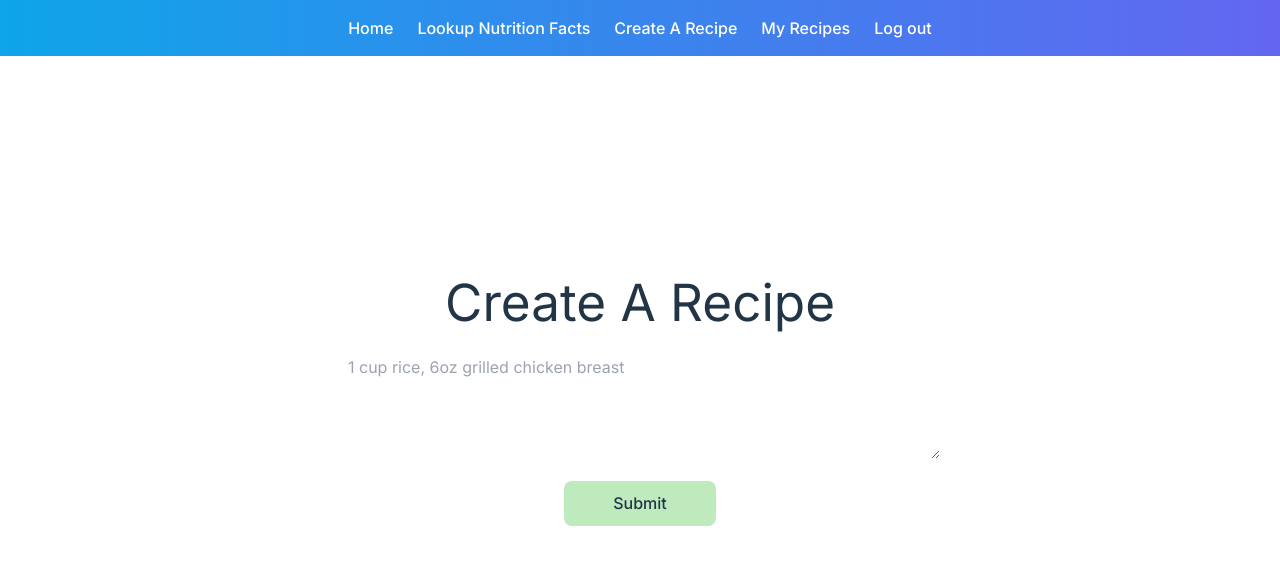
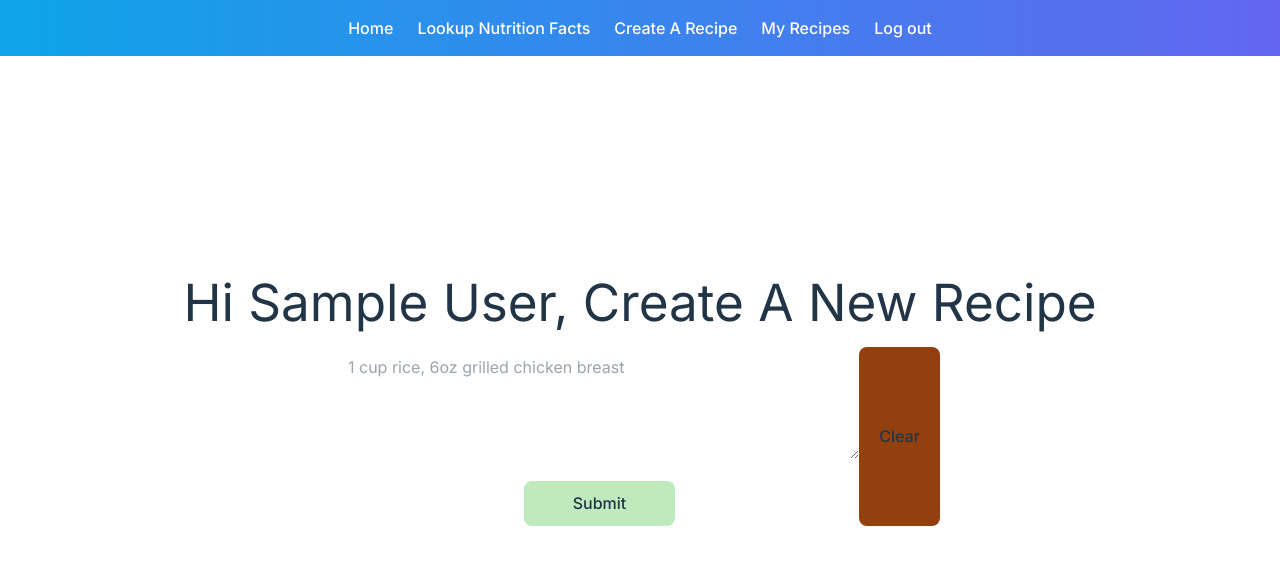
Before and after one commit to chromifier/nutrition-analysis-project-2, a Next.js app: page /CreateRecipe in a window 1280 px wide. Shown: the top 564 px of the page. Built offline with nearby package versions, Linux system fonts and the light colour scheme; no server answers; sample sign-in values are in the browser's storage.

Commit message:
Create Recipe Form work

```diff
--- /dev/null
+++ b/src/app/CreateRecipe/CreateRecipeForm.js
@@ -0,0 +1,53 @@
+"use client";
+
+import React, { useState } from 'react';
+import fetchNutrition from '../api/fetchNutrition';
+import Loading from '@/src/app/{components}/Loading';
+
+const CreateRecipeForm = ({ nutritionResults, updatedNutritionResults }) => {
+    const [isLoading, setIsLoading] = useState(false);
+    const [ingredients, setIngredients] = useState(null);
+    const [response, setResponse] = useState(null);
+    const API_ENDPOINT = "https://api.edamam.com/api/nutrition-details?app_id=bfd3dd4e&app_key=1be5ec5657603359399a2f72c545c9a0";
+
+
+    function clearLookupData() {
+        setIngredients(null);
+        updatedNutritionResults(null);
+        document.getElementById("ingredients").value = "";
+    }
+
+    async function onSubmit(event) {
+        event.preventDefault();
+        setIsLoading(true);
+
+        const formData = new FormData(event.target);
+        const ingr = formData.get("ingr")?.toString().split(",");
+        setIngredients(ingr);
+
+        const fetch = await fetchNutrition(API_ENDPOINT, ingr).then((data) => {
+            setIsLoading(false);
+            setResponse([data]);
+            updatedNutritionResults([data]);
+            console.log([data]);
+        })
+            .catch((error) => {
+                console.log('error in fetchData', error.message);
+            });
+    }
+
+    return (
+        <>
+            <form className='mt-4 w-full' onSubmit={onSubmit}>
+                <textarea placeholder="1 cup rice, 6oz grilled chicken breast" id="ingredients" rows={4} className='ingr w-full' type="text" name="ingr" required />
+                <div className='flex flex-row justify-center gap-6'>
+                    <button className='submitButton' type="submit">Submit</button>
+                </div>
+            </form>
+            <button className='mt-4 bg-amber-800 hover:bg-amber-700 transition-colors' onClick={clearLookupData}>Clear</button>
+        </>
+
+    );
+};
+
+export default CreateRecipeForm;
--- a/src/app/CreateRecipe/CreateRecipeForm.jsx
+++ /dev/null
@@ -1,28 +0,0 @@
-"use client";
-import React from 'react';
-import fetchData from '../api/fetchNutrition';
-import Loading from '@/src/app/{components}/Loading';
-
-const CreateRecipeForm = () => {
-
-    async function onSubmit(event) {
-
-        event.preventDefault();
-        setIsLoading(true);
-
-        const formData = new FormData(event.target);
-        const ingr = formData.get("ingr")?.toString().split(",");
-        setIngredients(ingr);
-
-        fetchData(process.env.API_ENDPOINT, ingr);
-    }
-
-    return (
-        <form className='mt-4 w-full' onSubmit={onSubmit}>
-            <textarea placeholder="1 cup rice, 6oz grilled chicken breast" rows={4} className='ingr w-full' type="text" name="ingr" required />
-            <button className='submitButton' type="submit">Submit</button>
-        </form>
-    );
-};
-
-export default CreateRecipeForm;
--- a/src/app/CreateRecipe/page.jsx
+++ b/src/app/CreateRecipe/page.js
@@ -1,8 +1,5 @@
-
-
 import React from 'react';
 import Link from 'next/link';
-
 import { redirect } from "next/navigation";
 import { getServerSession } from "next-auth/next";
 import { options } from "../api/auth/[...nextauth]/options";
@@ -16,17 +13,12 @@ const CreateRecipe = async () => {
         redirect("/api/auth/signin?callbackUrl=/CreateRecipe");
     }
 
-
-
     return (
         <div className='flex items-center flex-col text-center w-full'>
-            <h1>Create A Recipe</h1>
-            {session ?
-                (<div className='flex max-w-[600px] w-full justify-center'>
-                    <CreateRecipeForm />
-                </div>)
-                :
-                (<p>Please <Link href="/api/auth/signin?callbackUrl=/CreateRecipe">sign in</Link> to create a recipe.</p>)}
+            <h1>Hi {session?.user?.name}, Create A New Recipe</h1>
+                <div className='flex max-w-[600px] w-full justify-center'>
+                    <CreateRecipeForm  />
+                </div>
         </div>
     );
 };
--- a/src/app/LookupNutrition/LookupNutritionForm.js
+++ b/src/app/LookupNutrition/LookupNutritionForm.js
@@ -9,6 +9,11 @@ const LookupNutritionForm = ({ nutritionResults, updatedNutritionResults }) => {
     const API_ENDPOINT = "https://api.edamam.com/api/nutrition-details?app_id=bfd3dd4e&app_key=1be5ec5657603359399a2f72c545c9a0";
 
 
+	function clearLookupData() {
+		setIngredients(null);
+		updatedNutritionResults(null);
+		document.getElementById("ingredients").value = "";
+	}
 
     async function onSubmit(event) {
 		event.preventDefault();
@@ -30,13 +35,16 @@ const LookupNutritionForm = ({ nutritionResults, updatedNutritionResults }) => {
 	}
 
     return (
-        <form className='mt-4 w-full' onSubmit={onSubmit}>
-            <textarea placeholder="1 cup rice, 6oz grilled chicken breast" rows={4} className='ingr w-full' type="text" name="ingr" required />
-			<div className='flex flex-row justify-center gap-6'>
-				<button className='submitButton' type="submit">Submit</button>
-				<button className='mt-4 bg-amber-800'>Clear</button>
-			</div>
-        </form>
+		<>
+			<form className='mt-4 w-full' onSubmit={onSubmit}>
+				<textarea placeholder="1 cup rice, 6oz grilled chicken breast" id="ingredients" rows={4} className='ingr w-full' type="text" name="ingr" required />
+				<div className='flex flex-row justify-center gap-6'>
+					<button className='submitButton' type="submit">Submit</button>
+				</div>
+			</form>
+			<button className='mt-4 bg-amber-800 hover:bg-amber-700 transition-colors' onClick={clearLookupData}>Clear</button>
+		</>
+
     );
 };
 
```
